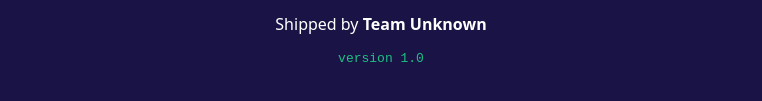
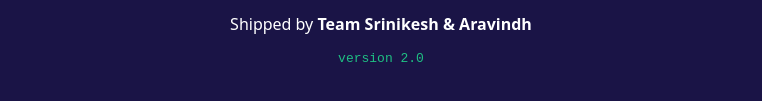
Before and after one commit to sri003-dev/hello-devops, a plain HTML site: page site/index.html in a window 1280 px wide. Shown: the part 417-518 px from the top of the page, without its empty margins (259-1021 px from the left). Drawn offline with Linux system fonts and the light colour scheme.

Commit message:
Add Dockerfile, release 2.0

```diff
--- a/site/index.html
+++ b/site/index.html
@@ -11,8 +11,8 @@
     <p class="tag">DevOps Bootcamp</p>
     <h1 id="msg">Loading...</h1>
     <!-- LAB: change the team name below, commit, push, and watch the pipeline -->
-    <p>Shipped by <strong id="team">Team Unknown</strong></p>
-    <p class="version">version 1.0</p>
+    <p>Shipped by <strong id="team">Team Srinikesh & Aravindh</strong></p>
+    <p class="version">version 2.0</p>
   </main>
   <script src="greet.js"></script>
   <script>
```
Also changed, not shown: 1 other file.
